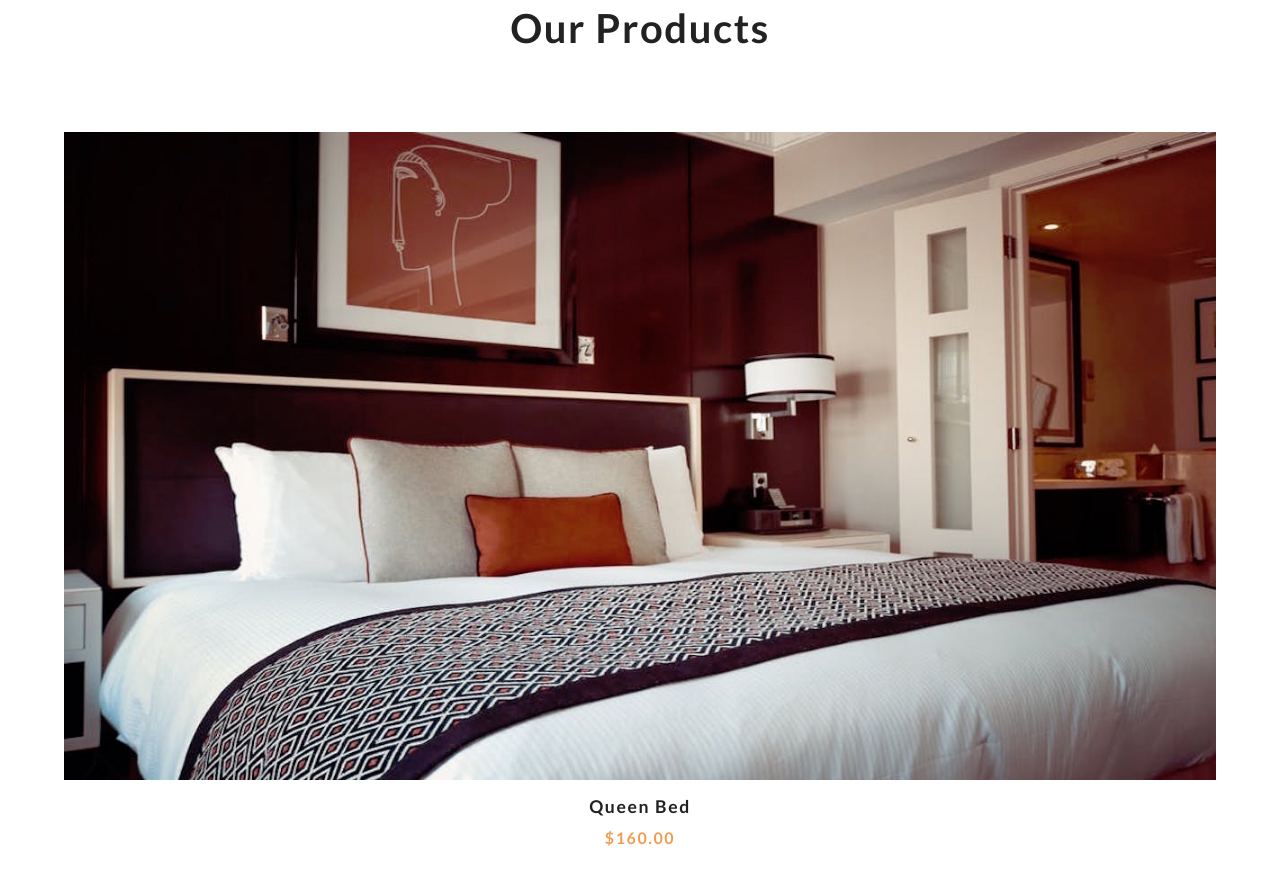
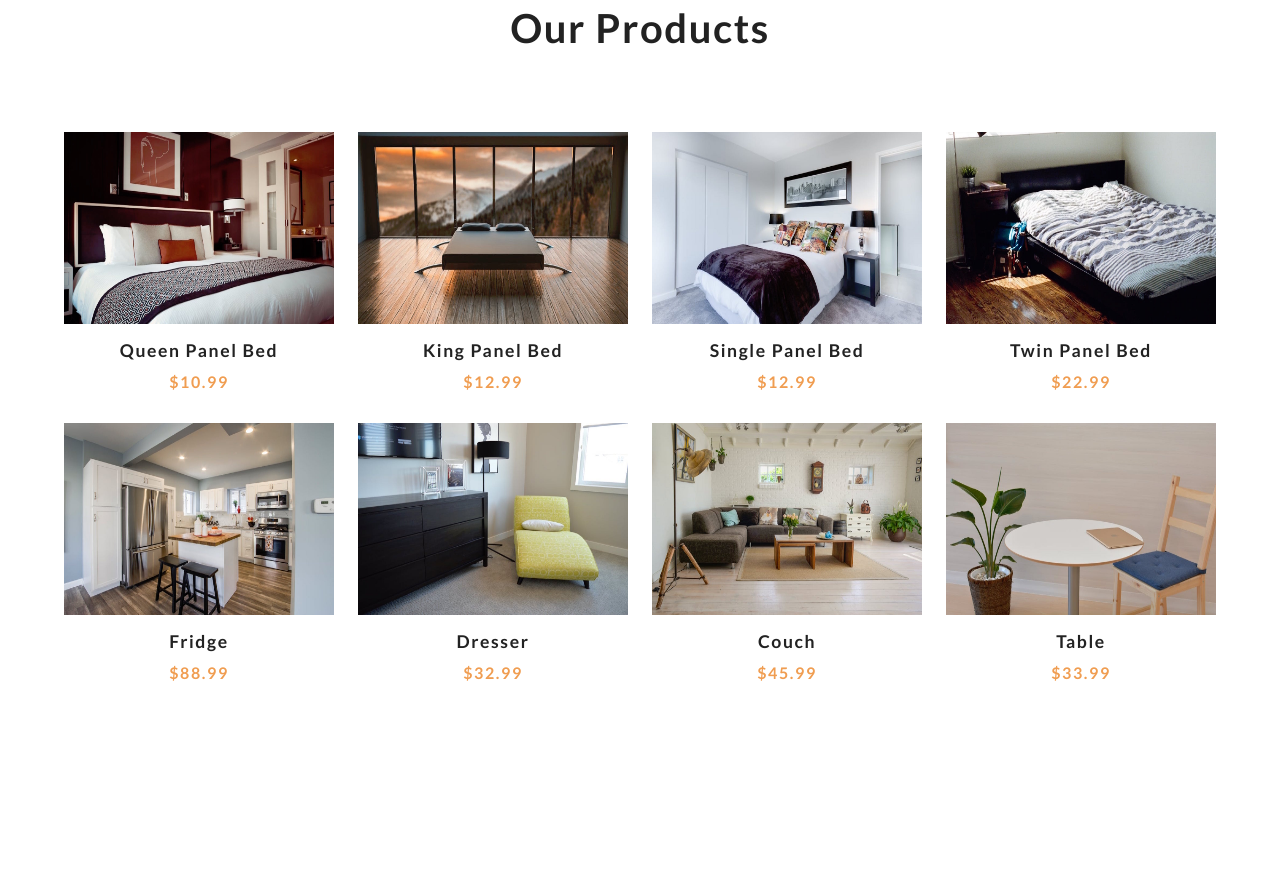
Before and after one commit to amarbessedik/comfy-houese-e-commerse-website, a website: page index.html in a window 1280 px wide. Shown: the part 860-1744 px from the top of the page. After the commit the page ends 1606 px from the top, so only its background shows below. Drawn offline with Linux system fonts and the light colour scheme.

Commit message:
products loaded and set to local storage

```diff
--- a/app.js
+++ b/app.js
@@ -0,0 +1,77 @@
+//variables
+const cartBtn = document.querySelector(".cart-btn");
+const closeCartBtn = document.querySelector(".close-cart");
+const clearCartBtn = document.querySelector(".clear-cart");
+const cartDOM = document.querySelector(".cart");
+const cartOverlay = document.querySelector(".cart-overlay");
+const cartItems = document.querySelector(".cart-items");
+const cartTotal = document.querySelector(".cart-total");
+const cartContent = document.querySelector(".cart-content");
+const productsDOM = document.querySelector(".products-center");
+
+//cart
+let cart = [];
+
+//getting products
+class Products {
+  async getProducts() {
+    try {
+      let results = await fetch("./products.json");
+      let data = await results.json();
+      let products = data.items;
+      products = products.map((item) => {
+        const { title, price } = item.fields;
+        const { id } = item.sys;
+        const image = item.fields.image.fields.file.url;
+
+        return { title, price, id, image };
+      });
+      return products;
+    } catch (err) {
+      console.error("error", err);
+    }
+  }
+}
+
+//display products
+class UI {
+  displayProducts(products) {
+    let result = '';
+
+    products.forEach((product) => {
+      result += `<article class="product">
+                <div class="img-container">
+                    <img class="product-img" src=${product.image} alt="product">
+                    <button class="bag-btn" data-id=${product.id}>
+                        <i class="fas fa-shopping-cart"></i>
+                        add to bag
+                    </button>
+                </div>
+                <h3>${product.title}</h3>
+                <h4>$${product.price}</h4>
+            </article>`;
+    });
+    productsDOM.innerHTML = result
+  }
+}
+
+//local storage
+class Storage {
+    static saveProducts(products){
+        localStorage.setItem("products", JSON.stringify(products));
+    }
+}
+
+document.addEventListener("DOMContentLoaded", () => {
+  const ui = new UI();
+  const products = new Products();
+
+  //get all products
+  products
+    .getProducts()
+    .then((products) => {
+        ui.displayProducts(products)
+        Storage.saveProducts(products);
+    })
+    .catch((err) => console.error("error", err));
+});
--- a/index.html
+++ b/index.html
@@ -42,7 +42,7 @@
         </div>
         <div class="products-center">
             <!-- single product -->
-            <article class="product">
+            <!-- <article class="product">
                 <div class="img-container">
                     <img class="product-img" src="./images/product-1.jpeg" alt="product">
                     <button class="bag-btn" data-id='1'>
@@ -52,7 +52,7 @@
                 </div>
                 <h3>queen bed</h3>
                 <h4>$160.00</h4>
-            </article>
+            </article> -->
             <!-- end single product -->
         </div>
     </section>
```
